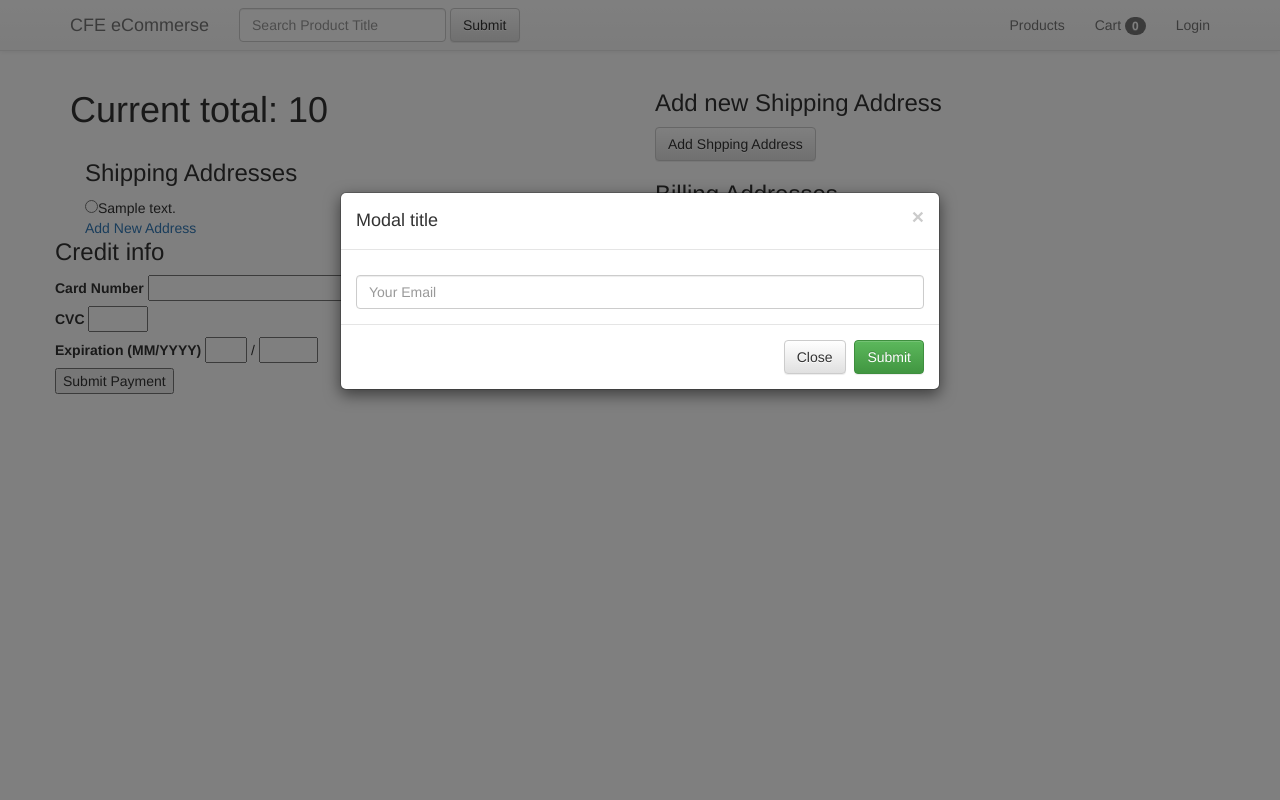
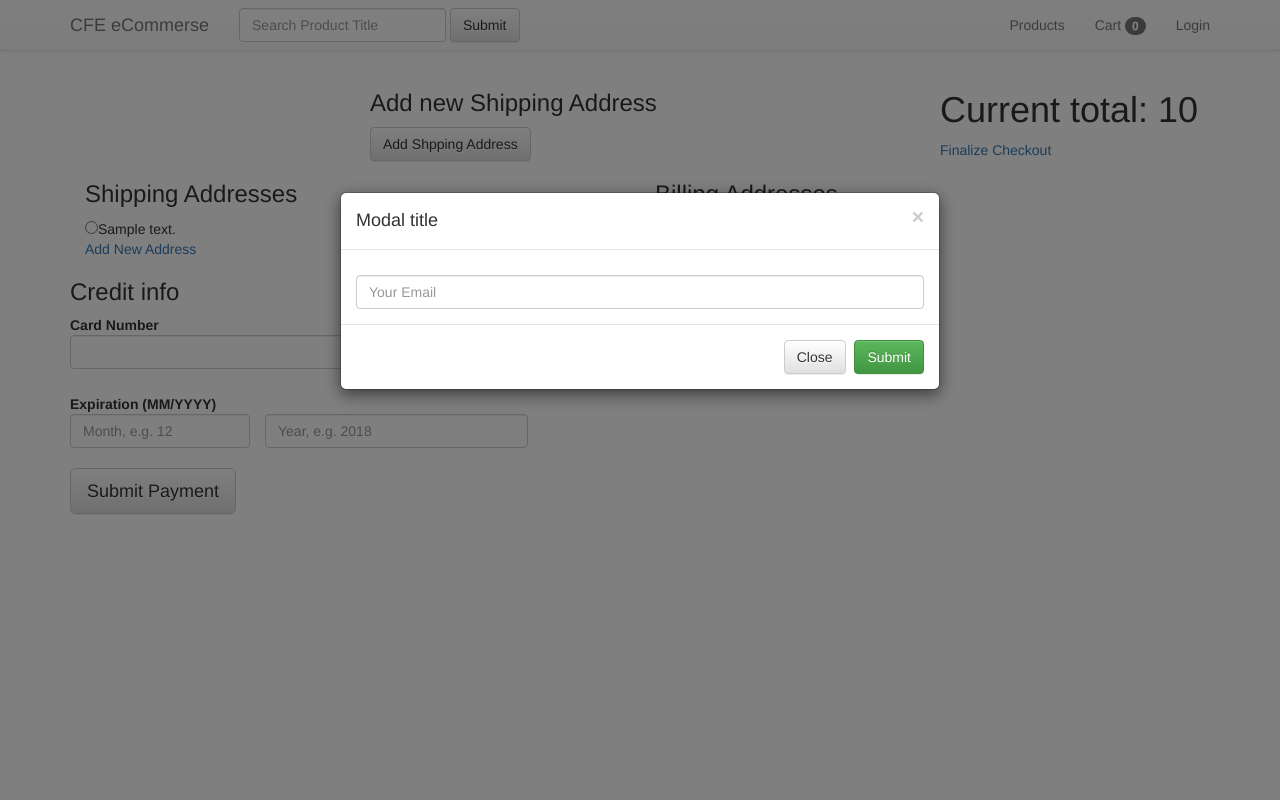
Before and after one commit to loafbaker/-django_ecommerce1-, a Django app: template templates/orders/checkout.html in a window 1280 px wide. Run offline with Django 3.2, Linux system fonts and the light colour scheme; the template is opened without the code that fills it: most values are stand-ins (such as "Sample title", 1, 10 or a date in 2020); some libraries are stand-ins or nearby versions.

Commit message:
Change checkout page styles

```diff
--- a/templates/orders/checkout.html
+++ b/templates/orders/checkout.html
@@ -1,4 +1,13 @@
 {% extends "base.html" %}
+
+{% block head_styles %}
+@media screen and (min-width: 1200px) {
+  .total {
+    position: fixed;
+  }
+}
+
+{% endblock %}
 
 {% block jquery %}
 // This identifies your website in the createToken call below
@@ -23,12 +32,14 @@ function stripeResponseHandler(status, response) {
 
   if (response.error) {
     // Show the errors on the form
+    $('#card_errors_div').removeClass('hidden');
     $form.find('.payment-errors').text(response.error.message);
     $form.find('button').prop('disabled', false);
   } else {
     // response contains id and card, which contains additional card details
     var token = response.id;
     // Insert the token into the form so it gets submitted to the server
+    $('#card_errors_div').addClass('hidden');
     $form.append($('<input type="hidden" name="stripeToken" />').val(token));
     // and submit
     $form.get(0).submit();
@@ -49,6 +60,12 @@ $("#shippingAddressForm").fadeToggle();
 
 {% block content %}
 
+<div class="col-sm-3 pull-right">
+  <div class="total">
+    <h1>Current total: {{ order.get_final_amount }}</h1>
+    <a href="#">Finalize Checkout</a>
+  </div>
+</div>
 <div class="col-sm-6 pull-right" id="shippingAddressForm" style="display:none;">
   <h3>Add new Shipping Address</h3>
   <form method="POST" action="{% url 'ajax_add_user_address' %}?next=checkout">{% csrf_token %}
@@ -59,7 +76,6 @@ $("#shippingAddressForm").fadeToggle();
   </form>
 </div>
 
-<h1>Current total: {{ order.get_final_amount }}</h1>
 <form method="POST" action="" id="payment-form">{% csrf_token %}
 
 
@@ -104,33 +120,49 @@ $("#shippingAddressForm").fadeToggle();
 {% endif %}
 
 <div class="row">
+  <div class="col-md-12">
+    <div class="row">
+      <div class="col-xs-5">
         <h3>Credit info</h3>
-  <span class="payment-errors"></span>
-
-  <div class="form-row">
-    <label>
-      <span>Card Number</span>
-      <input type="text" size="20" data-stripe="number"/>
-    </label>
+        <div id="card_errors_div" class="alert alert-danger hidden payment-errors" role="alert">
+        </div>
+      </div>
     </div>
 
     <div class="form-row">
+      <div class="row">
+        <div class="col-xs-4" style="padding-right: 0">
+          <label>
+            <span>Card Number</span>
+            <input class="form-control" type="text" size="35" data-stripe="number"/>
+          </label>
+        </div>
+        <div class="col-xs-1">
           <label>
             <span>CVC</span>
-      <input type="text" size="4" data-stripe="cvc"/>
+            <input class="form-control" type="text" size="4" data-stripe="cvc"/>
           </label>
         </div>
+      </div>
+    </div>
+    <br/>
+
 
     <div class="form-row">
-    <label>
-      <span>Expiration (MM/YYYY)</span>
-      <input type="text" size="2" data-stripe="exp-month"/>
-    </label>
-    <span> / </span>
-    <input type="text" size="4" data-stripe="exp-year"/>
+      <b>Expiration (MM/YYYY)</b>
+      <div class="row">
+        <div class="col-xs-2" style="padding-right: 0">
+          <input class="form-control" type="text" size="2" data-stripe="exp-month" placeholder="Month, e.g. 12" />
         </div>
+        <div class="col-xs-3">
+          <input class="form-control" type="text" size="4" data-stripe="exp-year" placeholder="Year, e.g. 2018" />
+        </div>
+      </div>
+    </div>
+    <br/>
 
-  <button type="submit">Submit Payment</button>
+    <button class="btn btn-default btn-lg" type="submit">Submit Payment</button>
+  </div>
 </div>
 
 
```
Also changed, not shown: README.md. Lines whose indentation alone changed are shown as unchanged.
